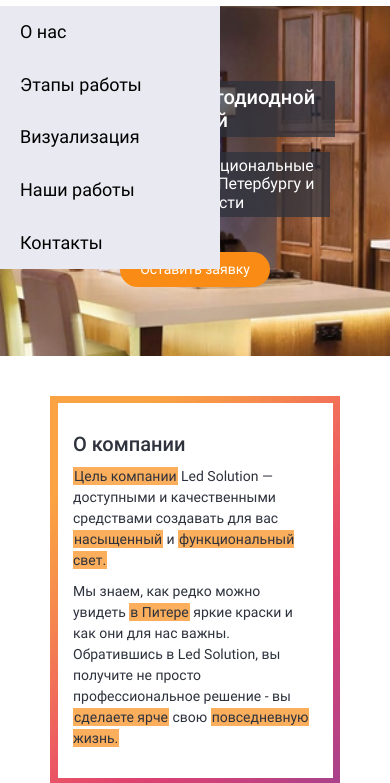
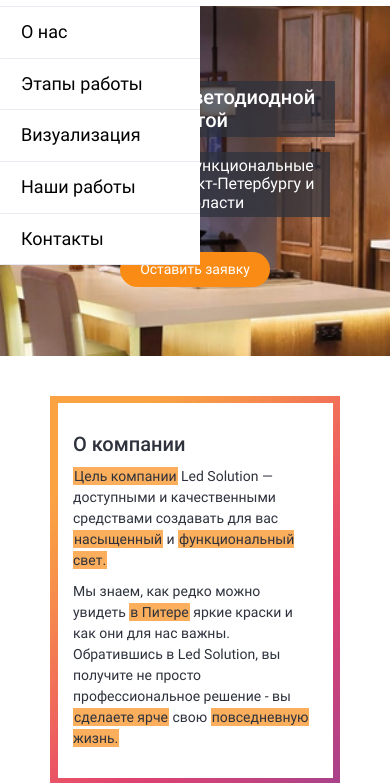
Before and after one commit to Lit-o/led-solution, a plain HTML site: page index.html in a window 390 px wide. Both pictures are taken after a click on the element 30 px from the left and 30 px from the top of the page. Shown: the part 54-837 px from the top of the page. Drawn offline with Linux system fonts and the light colour scheme; a web font is replaced by a local one.

Commit message:
Достилизовал меню хедора на табе и мобиле

```diff
--- a/css/style.css
+++ b/css/style.css
@@ -171,7 +171,7 @@ img {
     font-size:18px;
     padding-left: 0px;
 
-    background: #e9e9f1;
+    background-color: #fff; /*#e9e9f1;*/
   }
 
 
@@ -187,17 +187,25 @@ img {
     display: block;
     width: 200px;
     padding:15px 0 15px 20px;
+    -webkit-box-sizing: border-box;
+    -moz-box-sizing: border-box;
+    box-sizing: border-box;
 
     color: #3d4a57;
 
-    border-bottom:#e9e9f1 1px solid;
-       border-top:#e9e9f1 1px solid;
+    border-top:#e9e9f1 1px solid;
+    border-left: 1px solid #fff;
+
+    transition: all 0.3s ease;
   }
 
   .burger-menu li:hover {
     background:#fff;
-    border-bottom:#ddd 1px solid;
-       border-top:#ddd 1px solid;
+    border-left: 5px solid #501b88;
+  }
+
+  .burger-menu li:last-child {
+    border-bottom: #e9e9f1 1px solid;
   }
 
   .button-callback {
```
